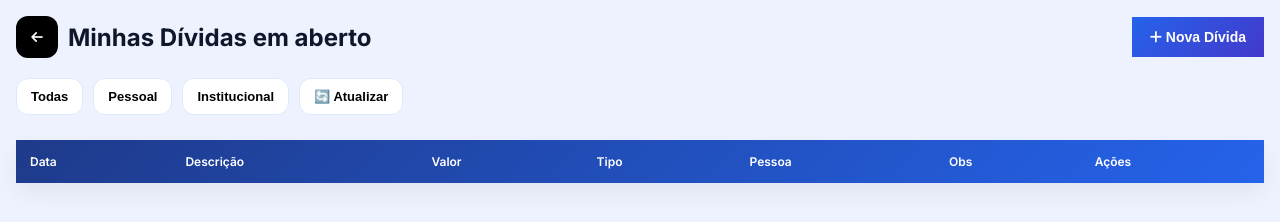
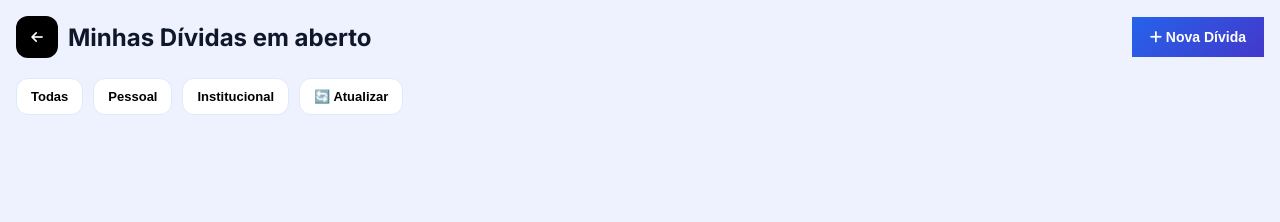
Before and after one commit to lucasalencarx/organizex, a website: page public/dividas.html in a window 1280 px wide. Drawn offline with nearby package versions, Linux system fonts and the light colour scheme; no server answers.

Commit message:
Replace debt table with chat list div
Removed the table structure for displaying debts and added a div for chat list.

```diff
--- a/public/dividas.html
+++ b/public/dividas.html
@@ -1,6 +1,7 @@
 <!DOCTYPE html>
 <html lang="pt-br">
 <head>
+  <meta name="viewport" content="width=device-width, initial-scale=1.0">
 <link rel="icon" type="image/x-icon" href="assets/fav-icon/favicon.ico">
 <meta charset="UTF-8">
 <meta name="viewport" content="width=device-width, initial-scale=1.0">
@@ -58,31 +59,9 @@
 </div>
 
 <!-- TABELA -->
-<div class="table-wrapper">
+<!-- LISTA ESTILO BALÃO -->
 
-<table class="tabela">
-
-<thead>
-
-<tr>
-
-  <th>Data</th>
-  <th>Descrição</th>
-  <th>Valor</th>
-  <th>Tipo</th>
-  <th>Pessoa</th>
-  <th>Obs</th>
-  <th>Ações</th>
-
-</tr>
-
-</thead>
-
-<tbody id="listaDividas"></tbody>
-
-</table>
-
-</div>
+<div class="lista-chat" id="listaDividas"></div>
 
 <!-- SUPABASE -->
 <script src="https://cdn.jsdelivr.net/npm/@supabase/supabase-js@2"></script>
```
